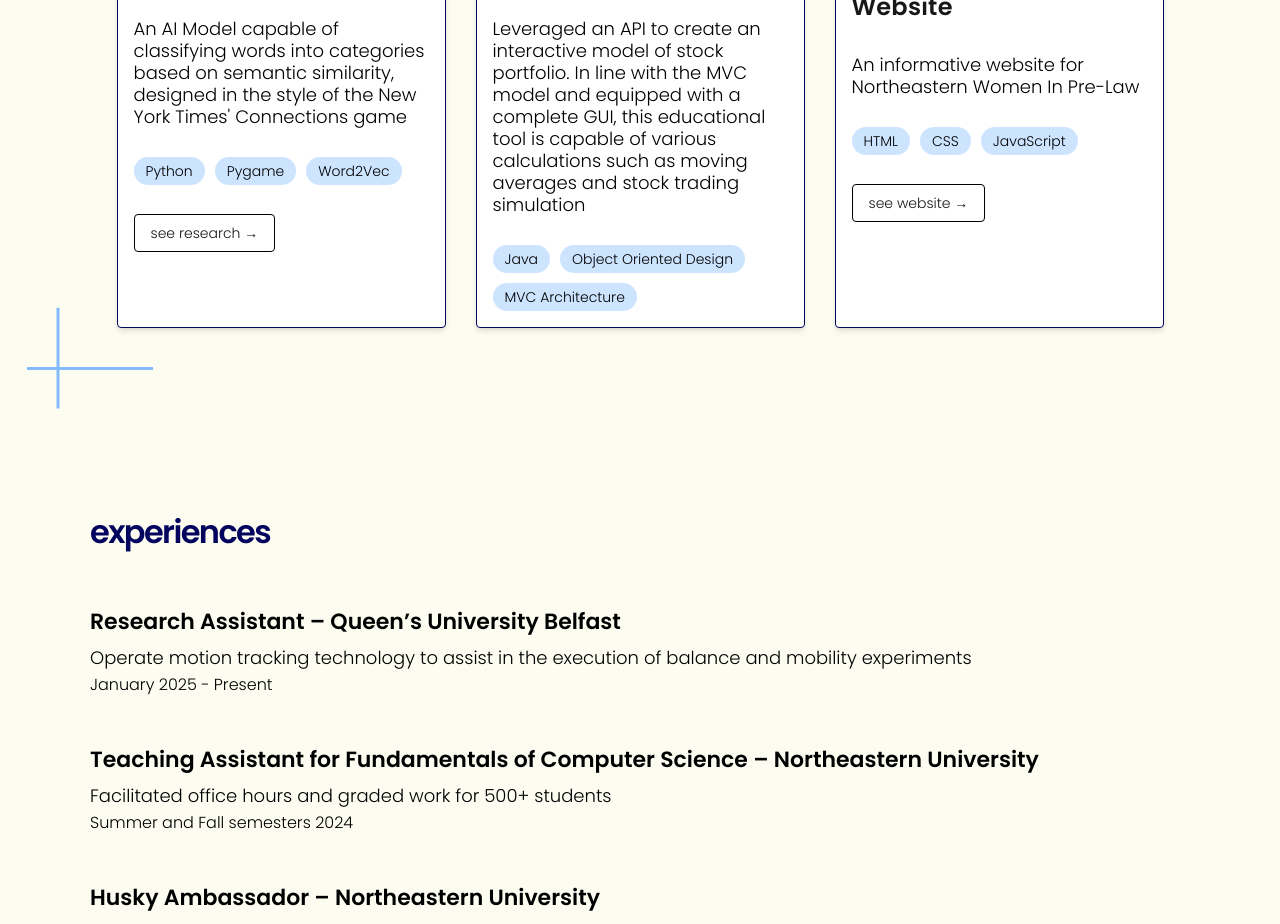
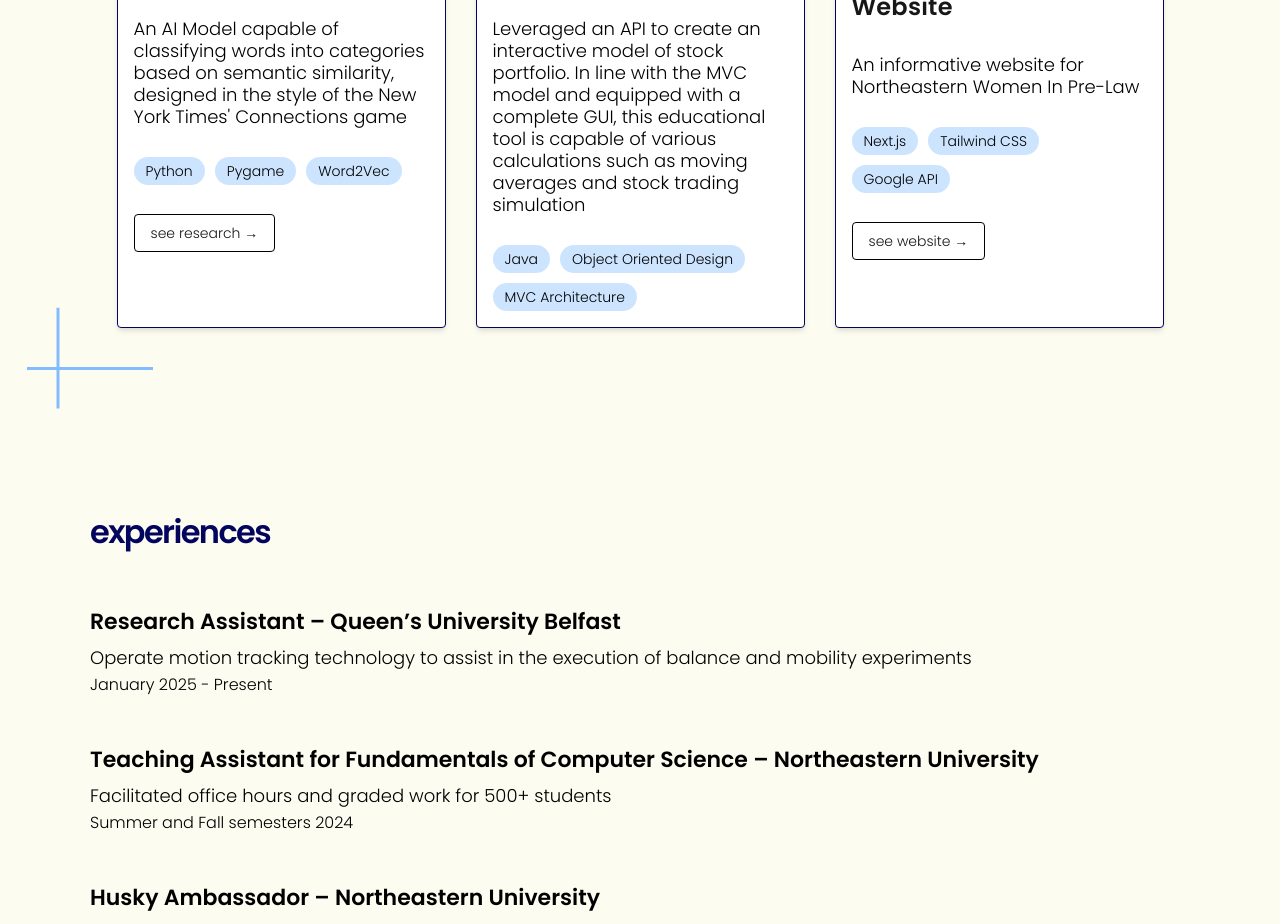
Before and after one commit to buturliay/portfolio, a Next.js app: page / in a window 1280 px wide. Shown: the part 800-1724 px from the top of the page. Built offline with nearby package versions, Linux system fonts and the light colour scheme.

Commit message:
update neuwipl project

```diff
--- a/components/Projects.tsx
+++ b/components/Projects.tsx
@@ -75,12 +75,12 @@ const Projects = () => {
               An informative website for Northeastern Women In Pre-Law
             </p>
             <div className="flex flex-wrap gap-[10px]">
-              {techBadge('HTML')}
-              {techBadge('CSS')}
-              {techBadge('JavaScript')}
+              {techBadge('Next.js')}
+              {techBadge('Tailwind CSS')}
+              {techBadge('Google API')}
             </div>
             <div className="w-full">
-              <a href="https://northeasternwomeninprelaw.github.io/" target="_blank" rel="noopener noreferrer">
+              <a href="https://neuwipl.vercel.app/" target="_blank" rel="noopener noreferrer">
                 <button className="px-4 py-2 border border-black text-sm font-inter rounded-sm transition-colors hover:bg-[#03045E] hover:text-white">
                   see website →
                 </button>
```
